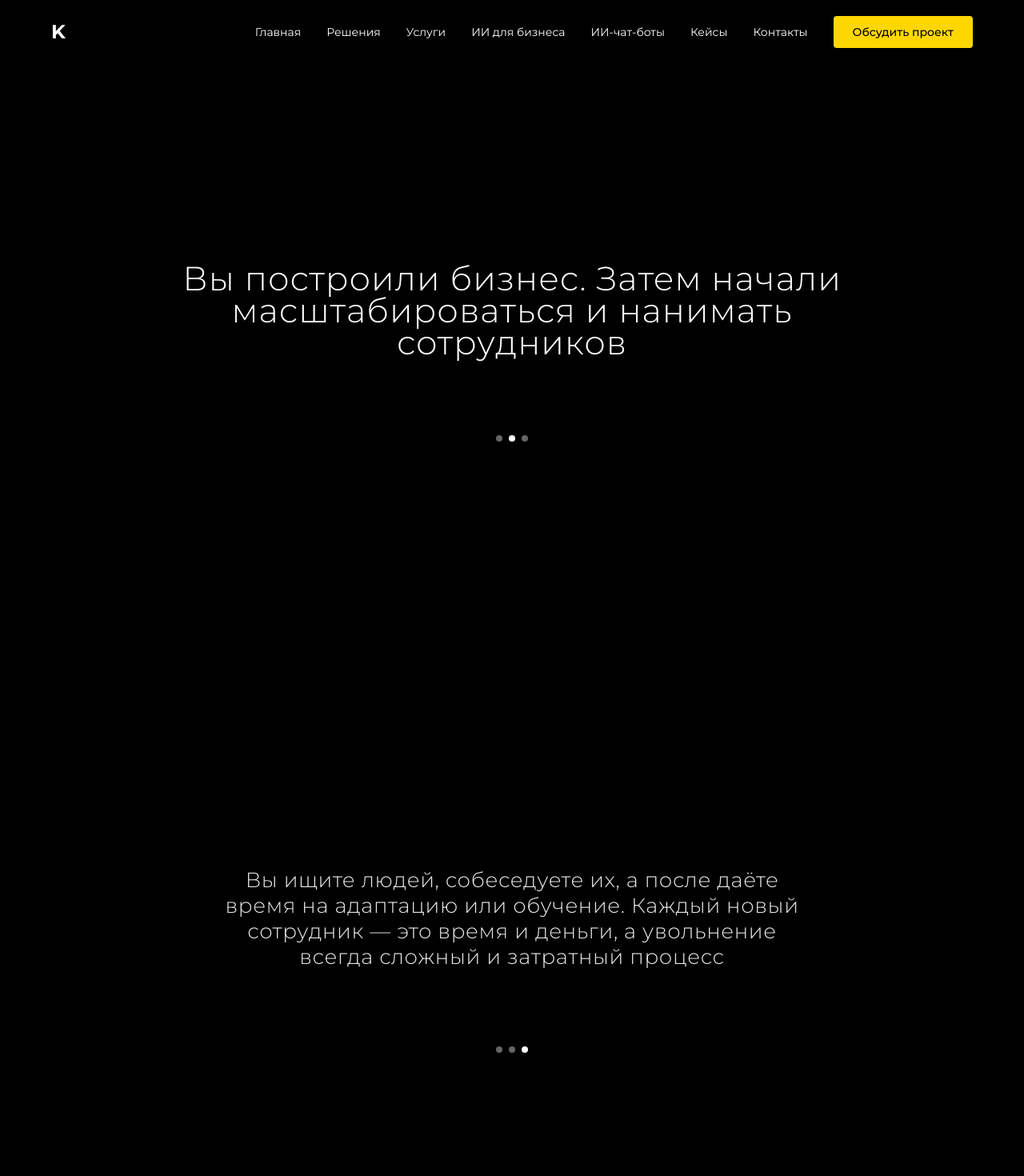
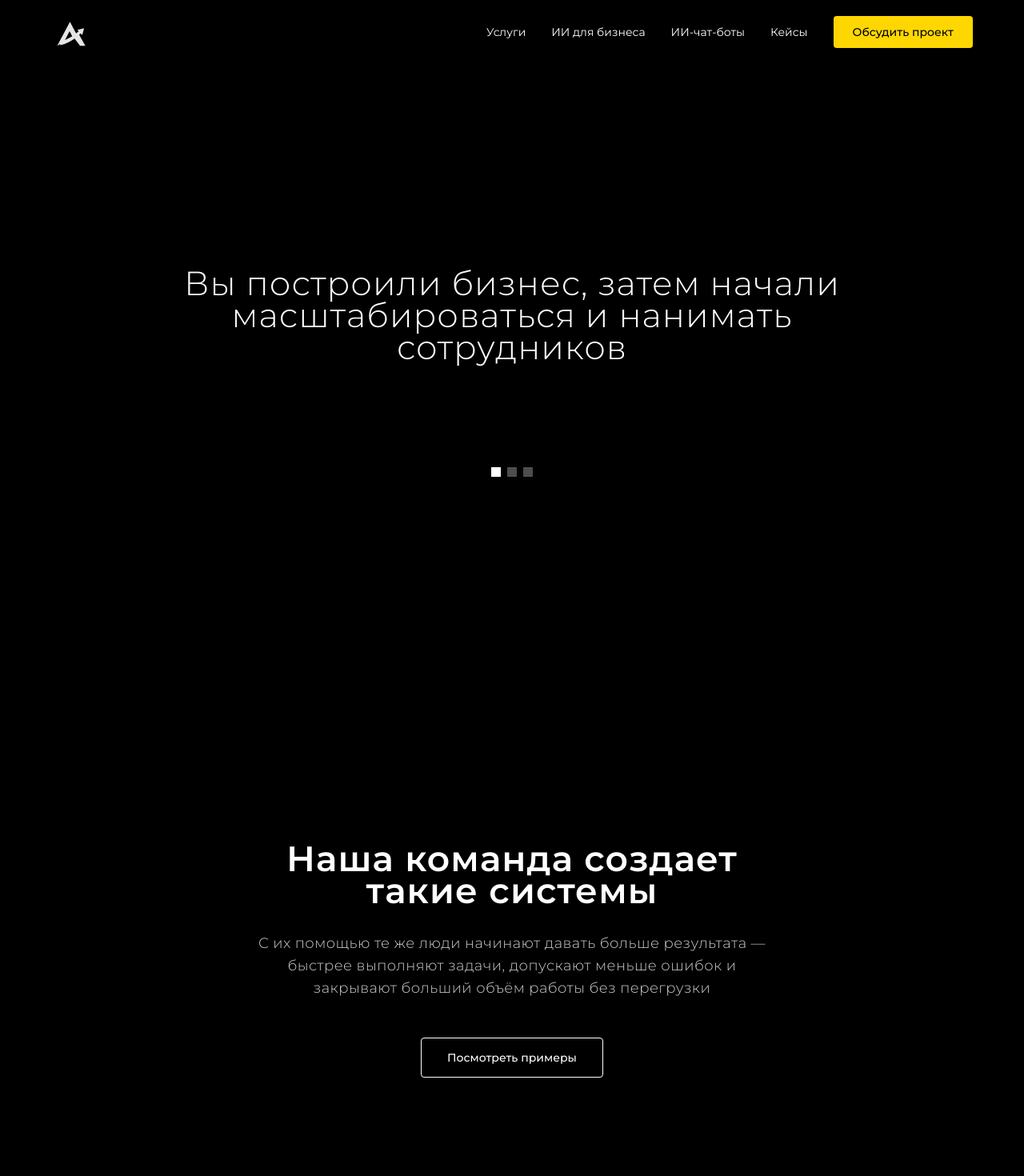
Before and after one commit to andlit0vv/AIvion_Web_Real, a React (Vite) app: page / in a window 1280 px wide. Shown: the top 1470 px of the page at 80% size. Built offline with nearby package versions, Linux system fonts and the light colour scheme.

Commit message:
Обновить первый экран на вертикальный слайдер и новый логотип

```diff
--- a/src/App.tsx
+++ b/src/App.tsx
@@ -1,7 +1,5 @@
 import Header from './sections/Header';
 import HeroSection from './sections/HeroSection';
-import ProcessSection from './sections/ProcessSection';
-import GrowthSection from './sections/GrowthSection';
 import TeamSection from './sections/TeamSection';
 import SolutionsSection from './sections/SolutionsSection';
 import ServicesSection from './sections/ServicesSection';
@@ -12,8 +10,6 @@
       <Header />
       <main>
         <HeroSection />
-        <ProcessSection />
-        <GrowthSection />
         <TeamSection />
         <SolutionsSection />
         <ServicesSection />
--- a/src/sections/Header.tsx
+++ b/src/sections/Header.tsx
@@ -1,5 +1,6 @@
 import { useState, useEffect } from 'react';
 import ContactModal from './ContactModal';
+import logoArrowA from '../assets/logo-arrow-a.svg';
 
 const Header = () => {
   const [scrolled, setScrolled] = useState(false);
@@ -30,25 +31,11 @@
       >
         <div className="max-w-[1400px] mx-auto px-8 lg:px-16">
           <div className="flex items-center justify-between h-20">
-            {/* Logo */}
             <div className="flex items-center cursor-pointer" onClick={() => scrollToSection('hero')}>
-              <span className="text-white text-2xl font-bold tracking-tight">K</span>
+              <img src={logoArrowA} alt="AIvion logo" className="h-12 w-auto object-contain" />
             </div>
 
-            {/* Navigation */}
             <nav className="flex items-center gap-8">
-              <button
-                onClick={() => scrollToSection('hero')}
-                className="text-white text-sm font-normal hover:opacity-80 transition-opacity"
-              >
-                Главная
-              </button>
-              <button
-                onClick={() => scrollToSection('solutions')}
-                className="text-white text-sm font-normal hover:opacity-80 transition-opacity"
-              >
-                Решения
-              </button>
               <button
                 onClick={() => scrollToSection('services')}
                 className="text-white text-sm font-normal hover:opacity-80 transition-opacity"
@@ -74,12 +61,6 @@
                 Кейсы
               </button>
               <button
-                onClick={() => scrollToSection('contacts')}
-                className="text-white text-sm font-normal hover:opacity-80 transition-opacity"
-              >
-                Контакты
-              </button>
-              <button
                 onClick={() => setIsModalOpen(true)}
                 className="bg-[#FFD700] hover:bg-[#E6C200] text-black text-sm font-medium px-6 py-2.5 rounded transition-colors"
               >
--- a/src/sections/HeroSection.tsx
+++ b/src/sections/HeroSection.tsx
@@ -1,35 +1,104 @@
-import { useState, useEffect } from 'react';
+import { useRef, useState, type TouchEventHandler, type WheelEventHandler } from 'react';
+
+const slides = [
+  'Вы построили бизнес, затем начали масштабироваться и нанимать сотрудников',
+  'Вы ищете людей, собеседуете их, а после даёте время на адаптацию или обучение',
+  'Ваш рост упирается в команду',
+];
 
 const HeroSection = () => {
   const [activeSlide, setActiveSlide] = useState(0);
+  const [touchStartY, setTouchStartY] = useState<number | null>(null);
+  const isAnimatingRef = useRef(false);
 
-  useEffect(() => {
-    const interval = setInterval(() => {
-      setActiveSlide((prev) => (prev + 1) % 3);
-    }, 5000);
-    return () => clearInterval(interval);
-  }, []);
+  const changeSlide = (direction: 1 | -1) => {
+    if (isAnimatingRef.current) {
+      return false;
+    }
+
+    const nextSlide = activeSlide + direction;
+    if (nextSlide < 0 || nextSlide > slides.length - 1) {
+      return false;
+    }
+
+    isAnimatingRef.current = true;
+    setActiveSlide(nextSlide);
+
+    window.setTimeout(() => {
+      isAnimatingRef.current = false;
+    }, 650);
+
+    return true;
+  };
+
+  const handleWheel: WheelEventHandler<HTMLElement> = (event) => {
+    if (event.deltaY > 0) {
+      const changed = changeSlide(1);
+      if (changed || activeSlide < slides.length - 1) {
+        event.preventDefault();
+      }
+      return;
+    }
+
+    const changed = changeSlide(-1);
+    if (changed || activeSlide > 0) {
+      event.preventDefault();
+    }
+  };
+
+  const handleTouchStart: TouchEventHandler<HTMLElement> = (event) => {
+    setTouchStartY(event.changedTouches[0]?.clientY ?? null);
+  };
+
+  const handleTouchEnd: TouchEventHandler<HTMLElement> = (event) => {
+    if (touchStartY === null) {
+      return;
+    }
+
+    const touchEndY = event.changedTouches[0]?.clientY ?? touchStartY;
+    const deltaY = touchStartY - touchEndY;
+
+    if (Math.abs(deltaY) < 40) {
+      setTouchStartY(null);
+      return;
+    }
+
+    if (deltaY > 0) {
+      const changed = changeSlide(1);
+      if (changed || activeSlide < slides.length - 1) {
+        event.preventDefault();
+      }
+    } else {
+      const changed = changeSlide(-1);
+      if (changed || activeSlide > 0) {
+        event.preventDefault();
+      }
+    }
+
+    setTouchStartY(null);
+  };
 
   return (
-    <section id="hero" className="min-h-screen flex flex-col items-center justify-center bg-black pt-20">
-      <div className="max-w-[900px] mx-auto px-8 text-center">
-        <h1 className="text-white text-3xl md:text-4xl lg:text-[42px] font-light leading-relaxed tracking-wide">
-          Вы построили бизнес. Затем начали
-          <br />
-          масштабироваться и нанимать сотрудников
+    <section
+      id="hero"
+      className="h-screen flex flex-col items-center justify-center bg-black overflow-hidden pt-20"
+      onWheel={handleWheel}
+      onTouchStart={handleTouchStart}
+      onTouchEnd={handleTouchEnd}
+    >
+      <div className="max-w-[920px] mx-auto px-8 text-center min-h-[220px] flex items-center justify-center">
+        <h1 className="text-white text-3xl md:text-4xl lg:text-[42px] font-light leading-relaxed tracking-wide transition-opacity duration-500">
+          {slides[activeSlide]}
         </h1>
       </div>
 
-      {/* Slider Indicators */}
-      <div className="flex items-center gap-2 mt-24">
+      <div className="flex items-center gap-2 mt-20">
         {[0, 1, 2].map((index) => (
           <button
             key={index}
             onClick={() => setActiveSlide(index)}
-            className={`w-2 h-2 rounded-full transition-all duration-300 ${
-              index === activeSlide
-                ? 'bg-white w-2 h-2'
-                : 'bg-white/40 hover:bg-white/60'
+            className={`w-3 h-3 transition-all duration-300 ${
+              index <= activeSlide ? 'bg-white' : 'bg-white/30 hover:bg-white/60'
             }`}
             aria-label={`Slide ${index + 1}`}
           />
```
Also changed, not shown: src/assets/logo-arrow-a.svg (added).
